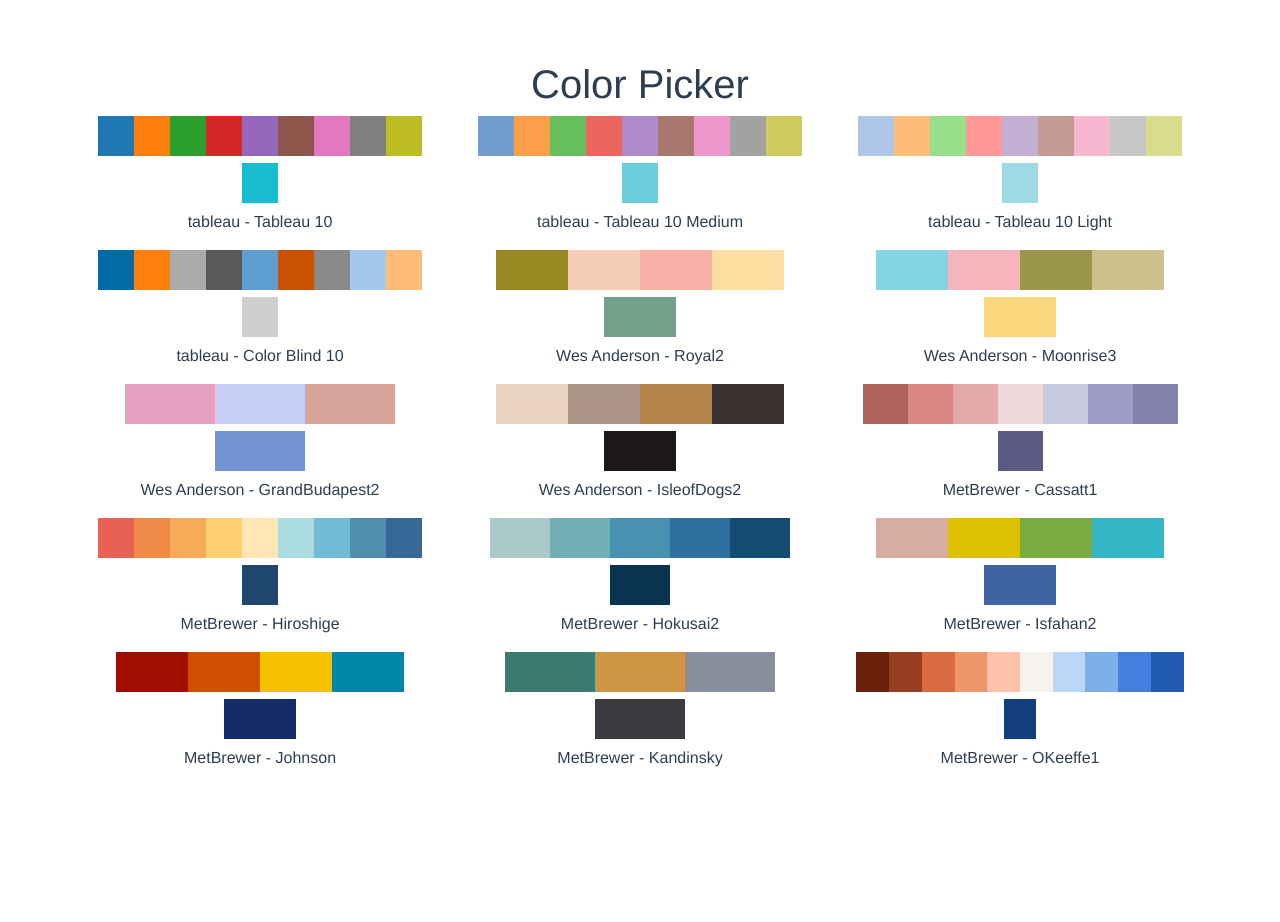
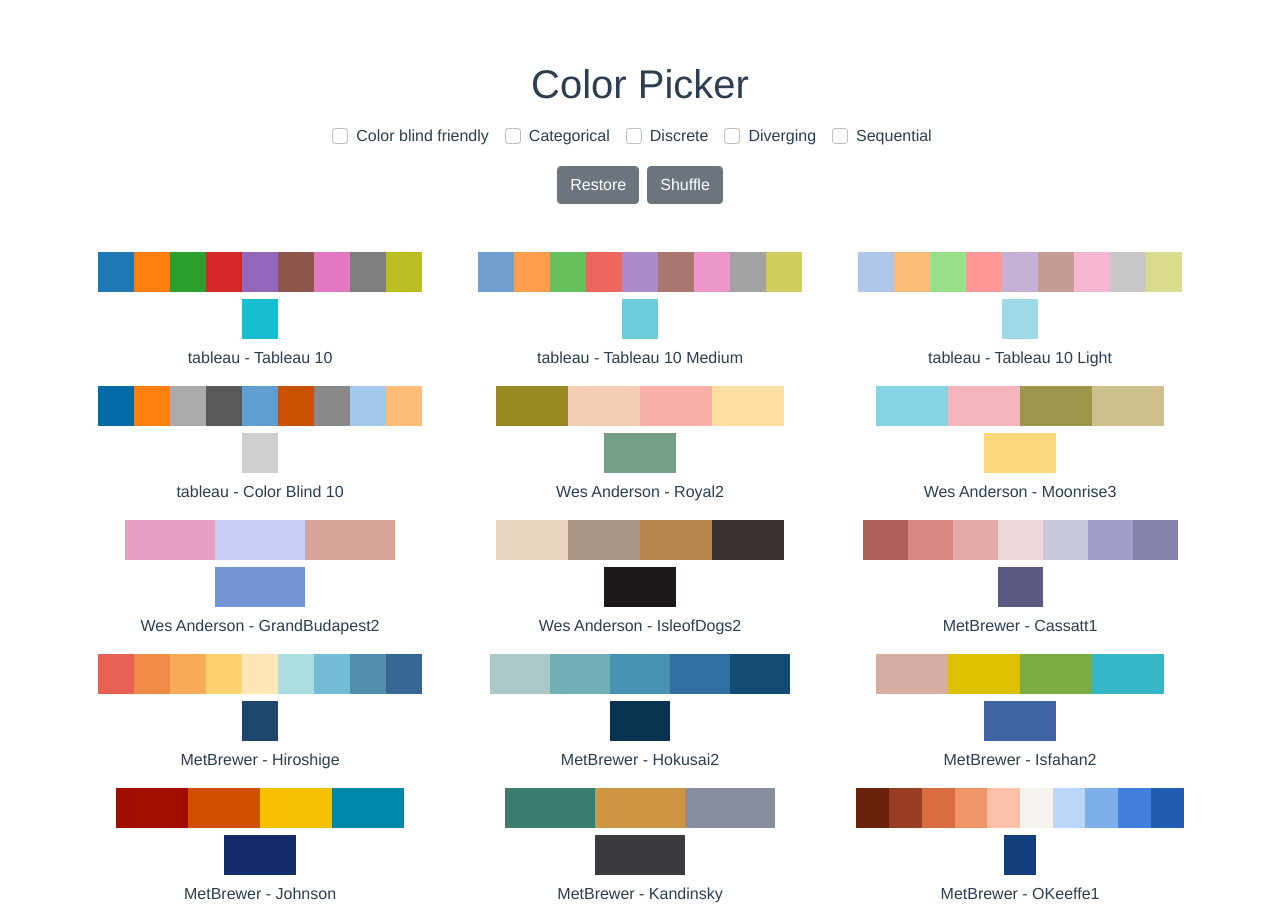
Before and after one commit to yang3kc/scicolor, a Vue app in the folder pages/: page / in a window 1280 px wide. Before the commit the page ends 800 px from the top, so only its background shows below. Built offline with nearby package versions, Linux system fonts and the light colour scheme.

Commit message:
add: add color filtering

```diff
--- a/pages/src/components/ColorPicker.vue
+++ b/pages/src/components/ColorPicker.vue
@@ -1,8 +1,26 @@
 <template>
   <div class="container">
-    <h1>Color Picker</h1>
+    <h1 class="mb-3">Color Picker</h1>
+    <div class="mb-5">
+        <b-form-group class="mb-3">
+          <b-form-checkbox-group
+            v-model="filterSelected"
+            name="flavour-1"
+            plain
+            @change="filterColorList"
+          >
+            <b-form-checkbox value="color_blind_friendly" inline>Color blind friendly</b-form-checkbox>
+            <b-form-checkbox value="categorical" inline>Categorical</b-form-checkbox>
+            <b-form-checkbox value="discrete">Discrete</b-form-checkbox>
+            <b-form-checkbox value="diverging">Diverging</b-form-checkbox>
+            <b-form-checkbox value="sequential">Sequential</b-form-checkbox>
+          </b-form-checkbox-group>
+      </b-form-group>
+      <b-button @click="restoreColorList()" class="mx-1">Restore</b-button>
+      <b-button @click="shuffleColorList()" class="mx-1">Shuffle</b-button>
+    </div>
     <div>
-      <b-row v-for="(row, row_index) in colors_to_show" :key="row_index">
+      <b-row v-for="(row, row_index) in colorsToShowChunks" :key="row_index">
         <b-col v-for="(col, col_index)  in row" :key="col_index">
           <ColorUnit v-bind:colorData="col"/>
         </b-col>
@@ -23,14 +41,16 @@
   },
   data () {
     return {
-      colorsJson: colorsJson
+      colorsJson: colorsJson,
+      colorList: colorsJson.slice(),
+      filterSelected: []
     }
   },
   computed: {
-    colors_to_show: function () {
+    colorsToShowChunks: function () {
       // console.log(this.sliceIntoChunks(this.colorsJson, 3));
-      return this.sliceIntoChunks(this.colorsJson, 3);
-    }
+      return this.sliceIntoChunks(this.colorList, 3);
+    },
   },
   methods: {
     sliceIntoChunks: function (arr, chunkSize) {
@@ -40,8 +60,35 @@
           res.push(chunk);
       }
       return res;
+    },
+    isSuperset: function (set, subset) {
+      for (let elem of subset) {
+        if (!set.has(elem)) {
+          return false;
+        }
+      }
+      return true;
+    },
+    restoreColorList: function () {
+      this.colorList = this.colorsJson.slice();
+      this.filterSelected = [];
+    },
+    shuffleColorList: function () {
+      this.colorList = this.colorList.sort(() => Math.random() - 0.5);
+    },
+    filterColorList: function () {
+      console.log(this.filterSelected);
+      var filterSet = new Set(this.filterSelected);
+      var newColorList = [];
+      for(let color of this.colorsJson){
+        var colorLabels = new Set(color["labels"]);
+        if(this.isSuperset(colorLabels, filterSet)){
+          newColorList.push(color);
+        }
+      }
+      this.colorList = newColorList;
     }
-}
+  }
 }
 </script>
 
@@ -52,4 +99,5 @@
   position: relative;
   height: 40px;
 }
+
 </style>
--- a/pages/src/components/colors.json
+++ b/pages/src/components/colors.json
@@ -2,121 +2,91 @@
   {
     "collection": "tableau",
     "name": "Tableau 10",
-    "perceptually_uniform": false,
-    "color_blind_friendly": false,
     "labels": ["categorical"],
     "colors": ["#1f77b4", "#ff7f0e", "#2ca02c", "#d62728", "#9467bd", "#8c564b", "#e377c2", "#7f7f7f", "#bcbd22", "#17becf"]
   },
   {
     "collection": "tableau",
     "name": "Tableau 10 Medium",
-    "perceptually_uniform": false,
-    "color_blind_friendly": false,
     "labels": ["categorical"],
     "colors": ["#729ece", "#ff9e4a", "#67bf5c", "#ed665d", "#ad8bc9", "#a8786e", "#ed97ca", "#a2a2a2", "#cdcc5d", "#6dccda"]
   },
   {
     "collection": "tableau",
     "name": "Tableau 10 Light",
-    "perceptually_uniform": false,
-    "color_blind_friendly": false,
     "labels": ["categorical"],
     "colors": ["#aec7e8", "#ffbb78", "#98df8a", "#ff9896", "#c5b0d5", "#c49c94", "#f7b6d2", "#c7c7c7", "#dbdb8d", "#9edae5"]
   },
   {
     "collection": "tableau",
     "name": "Color Blind 10",
-    "perceptually_uniform": false,
-    "color_blind_friendly": true,
-    "labels": ["categorical"],
+    "labels": ["categorical", "color_blind_friendly"],
     "colors": ["#006ba4", "#ff800e", "#ababab", "#595959", "#5f9ed1", "#c85200", "#898989", "#a2c8ec", "#ffbc79", "#cfcfcf"]
   },
   {
     "collection": "Wes Anderson",
     "name": "Royal2",
-    "perceptually_uniform": false,
-    "color_blind_friendly": false,
     "labels": ["categorical"],
     "colors": ["#9A8822", "#F5CDB4", "#F8AFA8", "#FDDDA0", "#74A089"]
   },
   {
     "collection": "Wes Anderson",
     "name": "Moonrise3",
-    "perceptually_uniform": false,
-    "color_blind_friendly": false,
     "labels": ["categorical"],
     "colors": ["#85D4E3", "#F4B5BD", "#9C964A", "#CDC08C", "#FAD77B"]
   },
   {
     "collection": "Wes Anderson",
     "name": "GrandBudapest2",
-    "perceptually_uniform": false,
-    "color_blind_friendly": false,
     "labels": ["categorical"],
     "colors": ["#E6A0C4", "#C6CDF7", "#D8A499", "#7294D4"]
   },
   {
     "collection": "Wes Anderson",
     "name": "IsleofDogs2",
-    "perceptually_uniform": false,
-    "color_blind_friendly": false,
     "labels": ["categorical"],
     "colors": ["#EAD3BF", "#AA9486", "#B6854D", "#39312F", "#1C1718"]
   },
   {
     "collection": "MetBrewer",
     "name": "Cassatt1",
-    "perceptually_uniform": false,
-    "color_blind_friendly": true,
-    "labels": ["discrete", "diverging"],
+    "labels": ["discrete", "diverging", "color_blind_friendly"],
     "colors": ["#b1615c", "#d88782", "#e3aba7", "#edd7d9", "#c9c9dd", "#9d9dc7", "#8282aa", "#5a5a83"]
   },
   {
     "collection": "MetBrewer",
     "name": "Hiroshige",
-    "perceptually_uniform": false,
-    "color_blind_friendly": true,
-    "labels": ["discrete", "diverging"],
+    "labels": ["discrete", "diverging", "color_blind_friendly"],
     "colors": ["#e76254", "#ef8a47", "#f7aa58", "#ffd06f", "#ffe6b7", "#aadce0", "#72bcd5", "#528fad", "#376795", "#1e466e"]
   },
   {
     "collection": "MetBrewer",
     "name": "Hokusai2",
-    "perceptually_uniform": false,
-    "color_blind_friendly": true,
-    "labels": ["discrete", "sequential"],
+    "labels": ["discrete", "sequential", "color_blind_friendly"],
     "colors": ["#abc9c8", "#72aeb6", "#4692b0", "#2f70a1", "#134b73", "#0a3351"]
   },
   {
     "collection": "MetBrewer",
     "name": "Isfahan2",
-    "perceptually_uniform": false,
-    "color_blind_friendly": true,
-    "labels": ["categorical"],
+    "labels": ["categorical", "color_blind_friendly"],
     "colors": ["#d7aca1", "#ddc000", "#79ad41", "#34b6c6", "#4063a3"]
   },
   {
     "collection": "MetBrewer",
     "name": "Johnson",
-    "perceptually_uniform": false,
-    "color_blind_friendly": true,
-    "labels": ["categorical"],
+    "labels": ["categorical", "color_blind_friendly"],
     "colors": ["#a00e00", "#d04e00", "#f6c200", "#0086a8", "#132b69"]
   },
   {
     "collection": "MetBrewer",
     "name": "Kandinsky",
-    "perceptually_uniform": false,
-    "color_blind_friendly": true,
-    "labels": ["categorical"],
+    "labels": ["categorical", "color_blind_friendly"],
     "colors": ["#3b7c70", "#ce9642", "#898e9f", "#3b3a3e"]
   },
   {
     "collection": "MetBrewer",
     "name": "OKeeffe1",
-    "perceptually_uniform": false,
-    "color_blind_friendly": true,
-    "labels": ["discrete", "diverging"],
+    "labels": ["discrete", "diverging", "color_blind_friendly"],
     "colors": ["#6b200c", "#973d21", "#da6c42", "#ee956a", "#fbc2a9", "#f6f2ee", "#bad6f9", "#7db0ea", "#447fdd", "#225bb2", "#133e7e"]
   }
 ]
```
